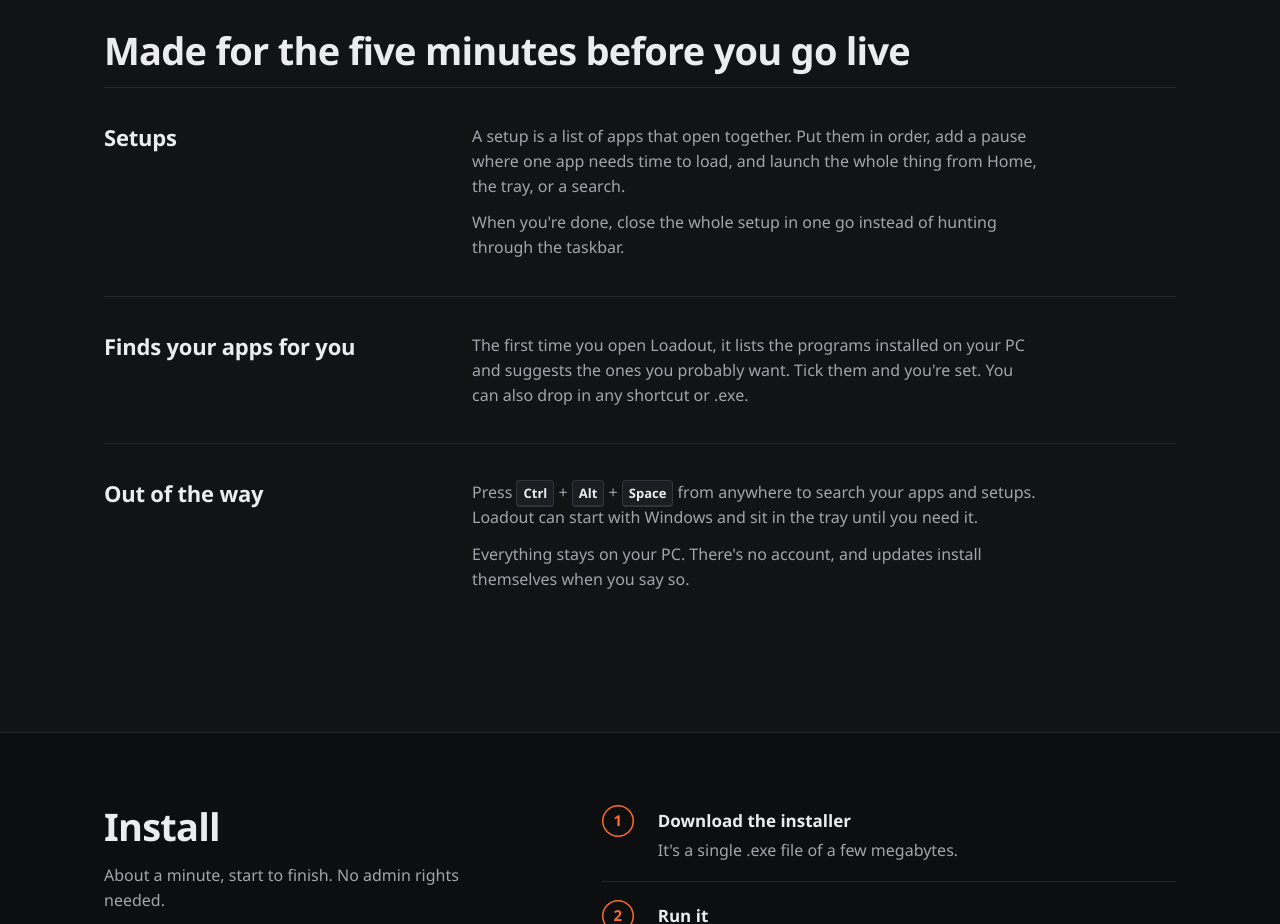
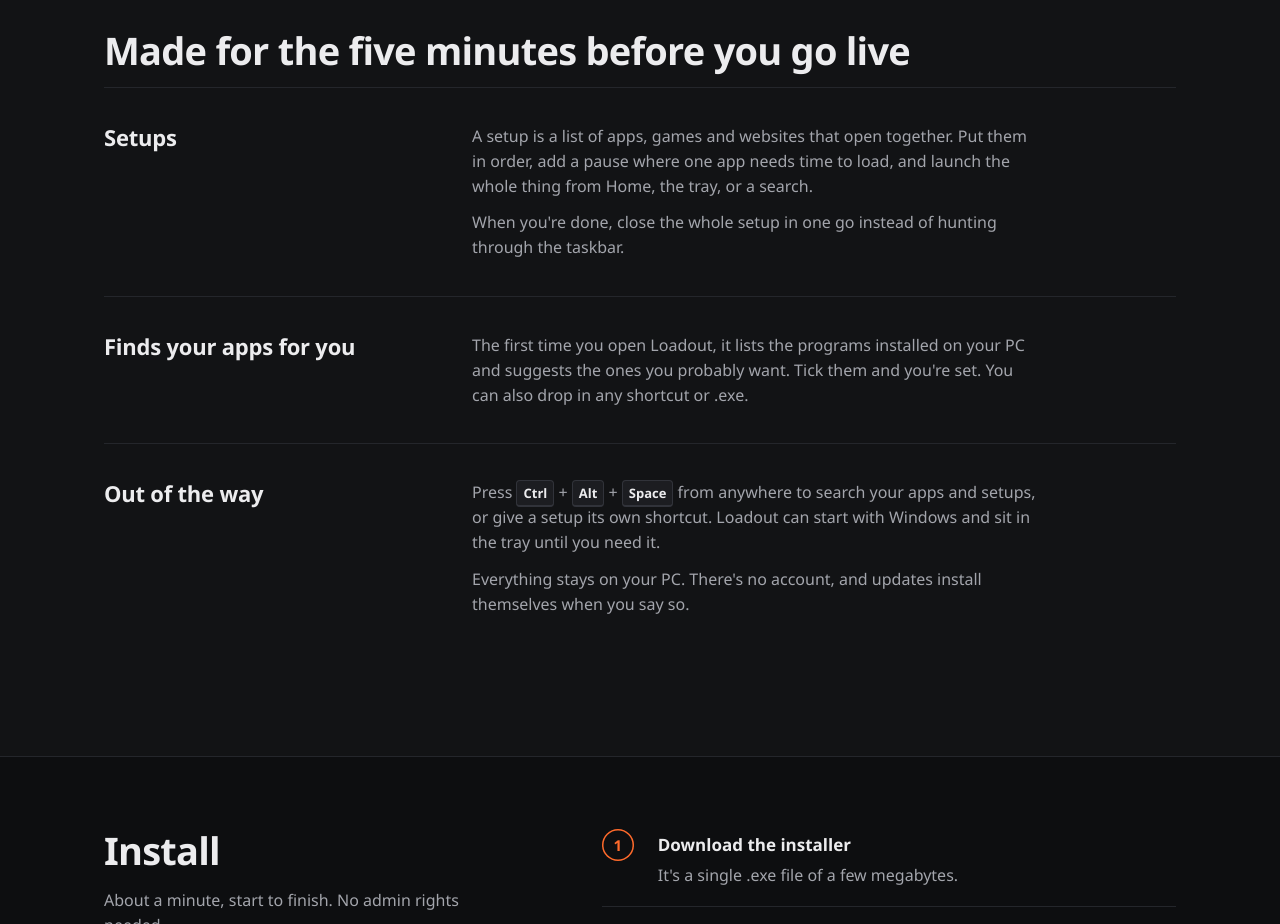
Before and after one commit to ItsBryFrost/loadout-releases, a plain HTML site: page docs/index.html in a window 1280 px wide. Shown: the part 1440-2364 px from the top of the page. Drawn offline with Linux system fonts and the light colour scheme; no server answers.

Commit message:
Website: update from 554f17c

```diff
--- a/docs/index.html
+++ b/docs/index.html
@@ -328,7 +328,7 @@
     <div class="feature">
       <h3>Setups</h3>
       <div>
-        <p>A setup is a list of apps that open together. Put them in order, add a pause where one app needs time to load, and launch the whole thing from Home, the tray, or a search.</p>
+        <p>A setup is a list of apps, games and websites that open together. Put them in order, add a pause where one app needs time to load, and launch the whole thing from Home, the tray, or a search.</p>
         <p>When you're done, close the whole setup in one go instead of hunting through the taskbar.</p>
       </div>
     </div>
@@ -341,7 +341,7 @@
     <div class="feature">
       <h3>Out of the way</h3>
       <div>
-        <p>Press <kbd>Ctrl</kbd> + <kbd>Alt</kbd> + <kbd>Space</kbd> from anywhere to search your apps and setups. Loadout can start with Windows and sit in the tray until you need it.</p>
+        <p>Press <kbd>Ctrl</kbd> + <kbd>Alt</kbd> + <kbd>Space</kbd> from anywhere to search your apps and setups, or give a setup its own shortcut. Loadout can start with Windows and sit in the tray until you need it.</p>
         <p>Everything stays on your PC. There's no account, and updates install themselves when you say so.</p>
       </div>
     </div>
@@ -385,7 +385,7 @@
         </details>
         <details>
           <summary>Does it work with games from Steam or Epic?</summary>
-          <p>Yes. Add the game's shortcut, or the Steam or Epic launcher itself. Direct support for game library links is coming in the next update.</p>
+          <p>Yes. Find installed apps lists the games you have in Steam and the Epic Games Launcher, and Loadout starts them through the launcher the way their own shortcuts do.</p>
         </details>
         <details>
           <summary>How do updates work?</summary>
```
